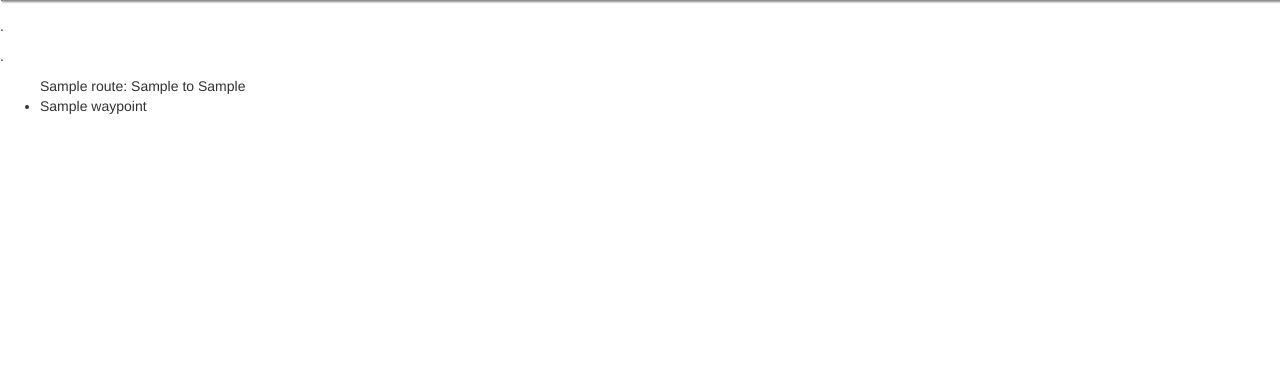
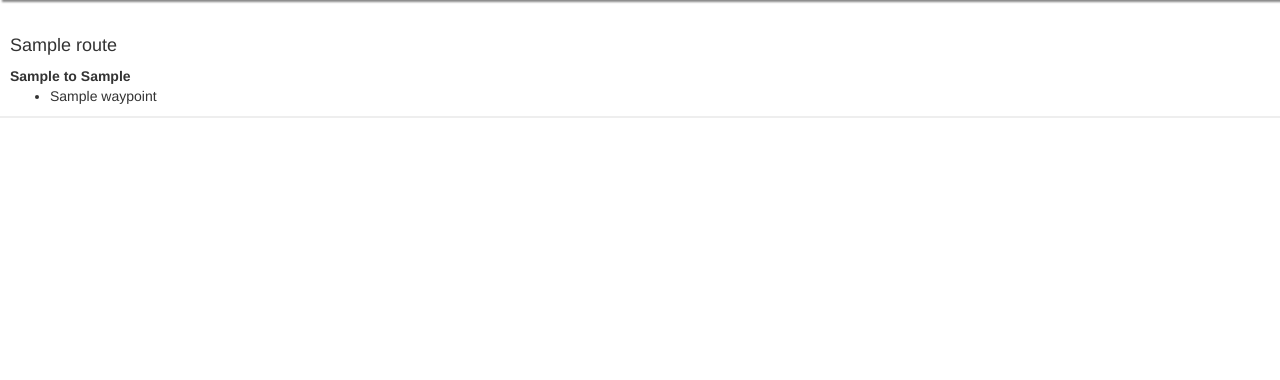
Before and after one commit to carolineorsi/TripWise, a Flask app: page /mytrips in a window 1280 px wide. Shown: the part 40-420 px from the top of the page. Run offline with Flask 2, Linux system fonts and the light colour scheme; a user stored in the database is signed in; tables that the repository leaves empty hold one stand-in row (values such as "Sample post"); some libraries are stand-ins or nearby versions.

Commit message:
Formatted returned list.

```diff
--- a/static/css/style.css
+++ b/static/css/style.css
@@ -183,3 +183,11 @@ span.stars span {
 li.logged-in {
 	display: none;
 }
+#route-list {
+	margin-top: 50px;
+}
+
+#route-list div {
+	border-bottom: 2px solid #EEE;
+	padding-left: 10px;
+}
--- a/static/js/model.js
+++ b/static/js/model.js
@@ -38,8 +38,8 @@ function Route(start, end, travelMode) {
 		this.initialDistance = 0;
 
 		for (var i = 0; i < directions.routes[0].legs.length; i++) {
-			this.initialDuration += directions.routes[0].legs[0].duration.value;
-			this.initialDistance += directions.routes[0].legs[0].distance.value;
+			this.initialDuration += directions.routes[0].legs[i].duration.value;
+			this.initialDistance += directions.routes[0].legs[i].distance.value;
 		}
 	};
 
--- a/templates/list.html
+++ b/templates/list.html
@@ -1,17 +1,16 @@
 {% extends 'base.html' %}
 {% block body %}
-	<p>.</p>
-	<p>.</p>
-	<p>.</p>
 	<div id="route-list">
-		<ul>
 			{% for route in route_list %}
-			<div>{{ route.name }}: {{ route.start }} to {{ route.end }}</div>
-				{% for waypoint in route.waypoints %}
-				<li>{{ waypoint.name }}</li>
-				{% endfor %}
+			<div id="{{ route.id }}"><h4>{{ route.name }}</h4>
+				<strong>{{ route.start }} to {{ route.end }}</strong>
+				<ul>
+					{% for waypoint in route.waypoints %}
+					<li>{{ waypoint.name }}</li>
+					{% endfor %}
+				</ul>
+			</div>
 			{% endfor %}
-		</ul>
 	</div>
 
 
--- a/users.py
+++ b/users.py
@@ -38,8 +38,8 @@ def save_route_to_db(name, start, end, travel_mode, user):
 	route = model.Route()
 	route.name = name
 	route.user_id = user
-	route.start = start
-	route.end = end
+	route.start = start.title()
+	route.end = end.title()
 	route.travel_mode = travel_mode
 	model.session.add(route)
 	model.session.commit()
```
Also changed, not shown: README.md, tripwise.db.
